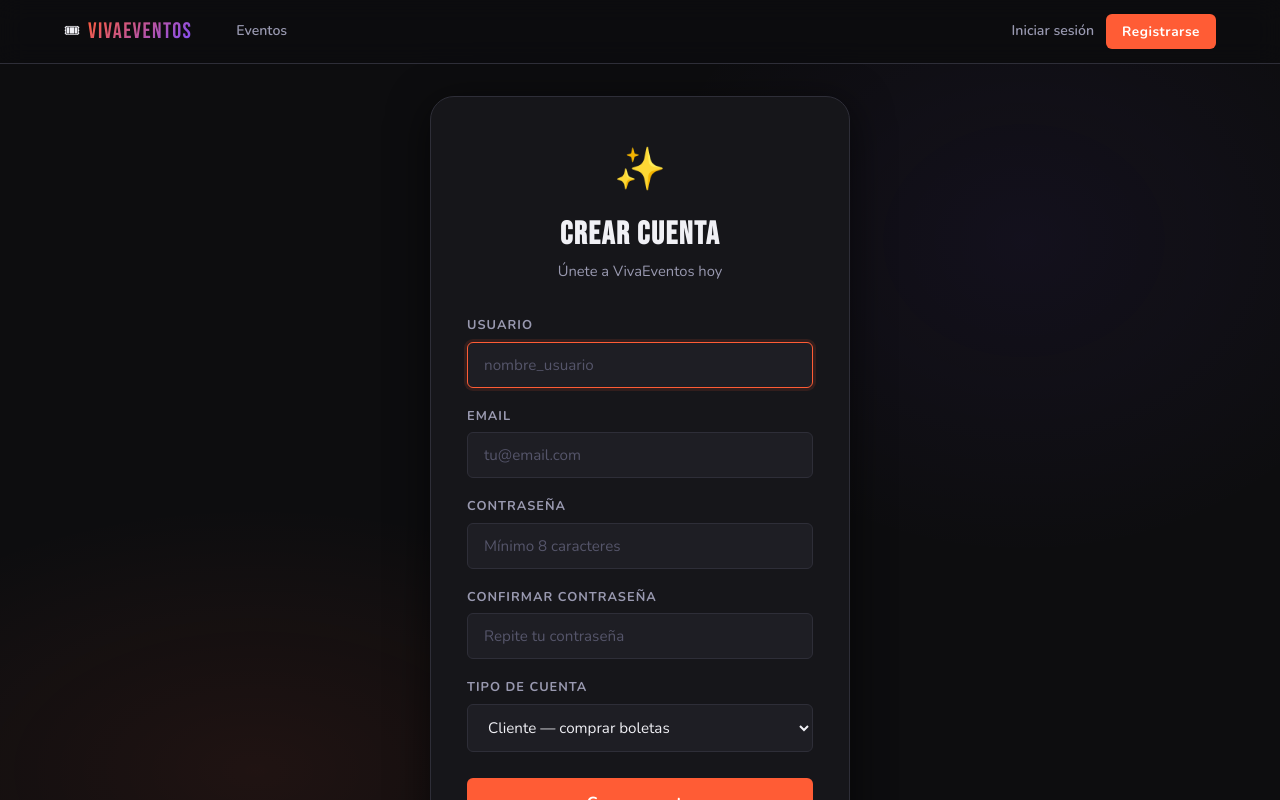
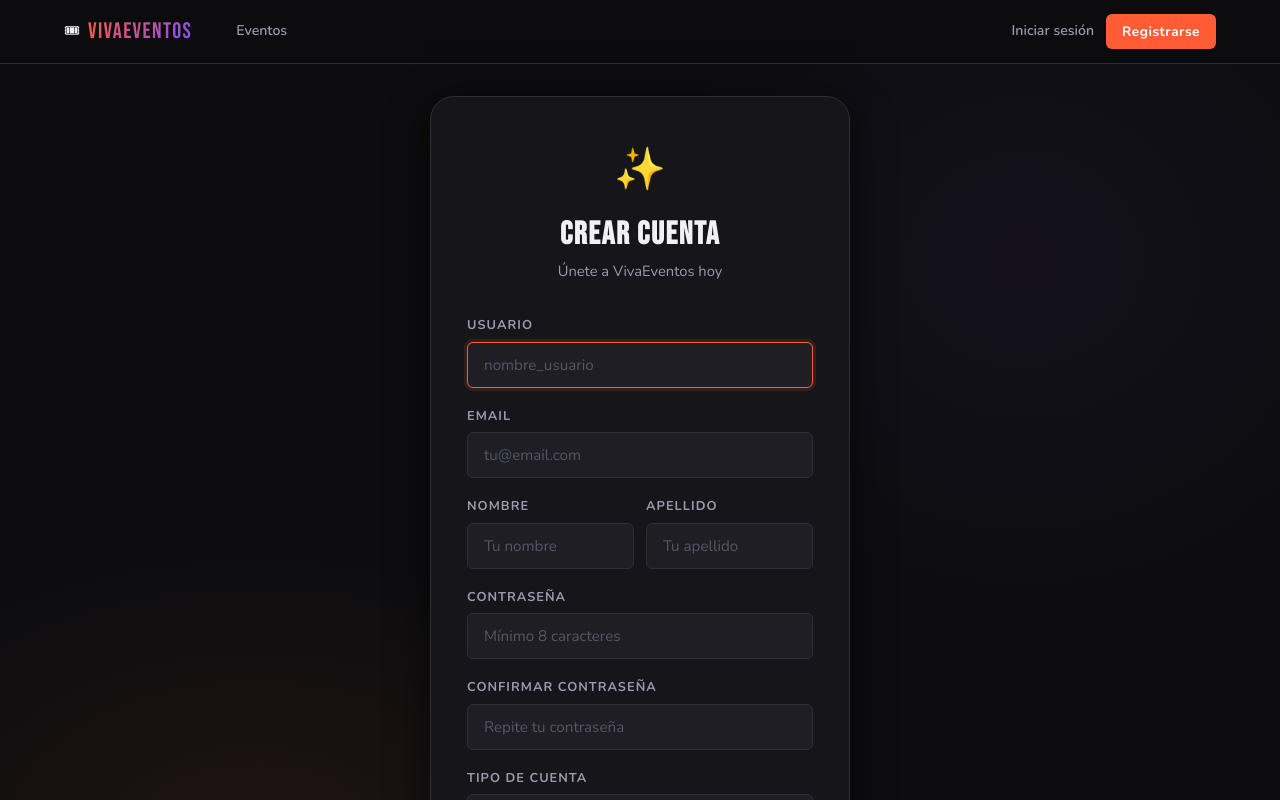
Before and after one commit to F4RGAN2007/d3-ui-vivaeventos, a React (Vite) app: page /register in a window 1280 px wide. Shown: the top 800 px of the page. Built offline with nearby package versions, Linux system fonts and the light colour scheme.

Commit message:
Se agregaron campos faltantes

```diff
--- a/src/pages/Register.jsx
+++ b/src/pages/Register.jsx
@@ -10,6 +10,8 @@ export default function Register() {
   const [form, setForm] = useState({
     username: "",
     email: "",
+    firstName: "",
+    lastName: "",
     password: "",
     confirmPassword: "",
     role: "CLIENT",
@@ -22,7 +24,7 @@ export default function Register() {
     setForm((prev) => ({ ...prev, [e.target.name]: e.target.value }));
 
   const validate = () => {
-    if (!form.username || !form.email || !form.password || !form.confirmPassword)
+    if (!form.username || !form.email || !form.firstName || !form.lastName || !form.password || !form.confirmPassword)
       return "Completa todos los campos.";
     if (!/\S+@\S+\.\S+/.test(form.email))
       return "Ingresa un email válido.";
@@ -94,6 +96,36 @@ export default function Register() {
             />
           </div>
 
+          <div style={{ display: "flex", gap: "12px" }}>
+            <div className="form-group" style={{ flex: 1 }}>
+              <label className="form-label" htmlFor="firstName">Nombre</label>
+              <input
+                id="firstName"
+                name="firstName"
+                type="text"
+                className="form-input"
+                placeholder="Tu nombre"
+                value={form.firstName}
+                onChange={handleChange}
+                autoComplete="given-name"
+              />
+            </div>
+
+            <div className="form-group" style={{ flex: 1 }}>
+              <label className="form-label" htmlFor="lastName">Apellido</label>
+              <input
+                id="lastName"
+                name="lastName"
+                type="text"
+                className="form-input"
+                placeholder="Tu apellido"
+                value={form.lastName}
+                onChange={handleChange}
+                autoComplete="family-name"
+              />
+            </div>
+          </div>
+
           <div className="form-group">
             <label className="form-label" htmlFor="password">Contraseña</label>
             <input
```
